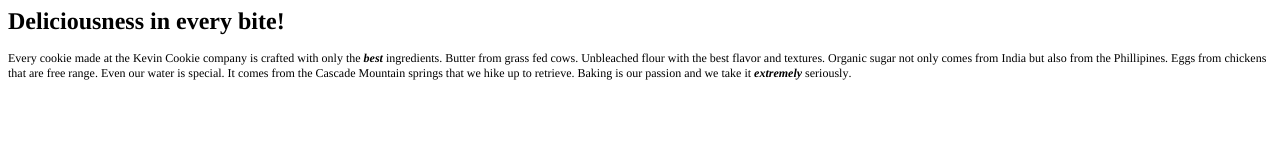
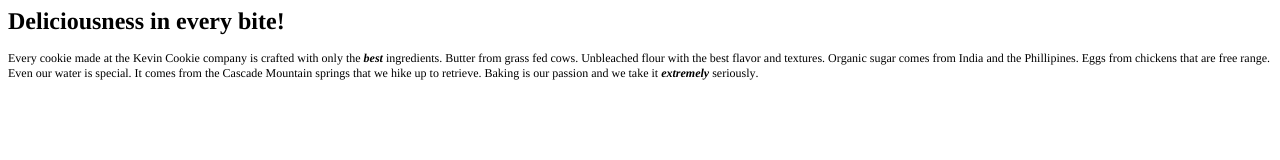
Before and after one commit to arya-satvik7/kevin-cookie-company, a plain HTML site: page index.htm in a window 1280 px wide. Drawn offline with Linux system fonts and the light colour scheme.

Commit message:
Update index.htm

```diff
--- a/index.htm
+++ b/index.htm
@@ -13,6 +13,6 @@
 </head>
 <body>
 <h1 style="margin: 0.0px 0.0px 16.1px 0.0px; font: 24.0px Times; -webkit-text-stroke: #000000"><span class="s1"><b>Deliciousness in every bite!</b><b></b></span></h1>
-<p class="p2"><span class="s1">Every cookie made at the Kevin Cookie company is crafted with only the <b><i>best</i></b> ingredients. Butter from grass fed cows. Unbleached flour with the best flavor and textures. Organic sugar not only comes from India but also from the Phillipines. Eggs from chickens that are free range. Even our water is special. It comes from the Cascade Mountain springs that we hike up to retrieve. Baking is our passion and we take it <b><i>extremely</i></b> seriously.</span></p>
+<p class="p2"><span class="s1">Every cookie made at the Kevin Cookie company is crafted with only the <b><i>best</i></b> ingredients. Butter from grass fed cows. Unbleached flour with the best flavor and textures. Organic sugar comes from India and the Phillipines. Eggs from chickens that are free range. Even our water is special. It comes from the Cascade Mountain springs that we hike up to retrieve. Baking is our passion and we take it <b><i>extremely</i></b> seriously.</span></p>
 </body>
 </html>
```
